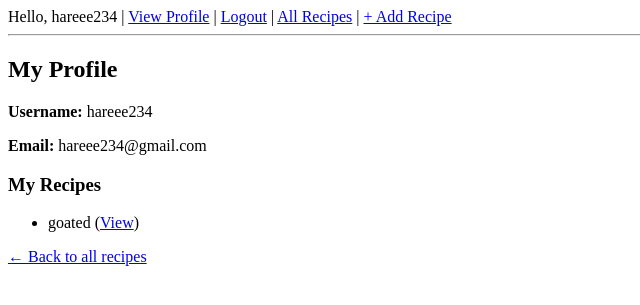
After one commit to tedwu1/Recipe-Maker-Web-App, a Flask app: page /profile in a window 1280 px wide. The commit adds this page. Shown: the top 305 px of the page, without its empty margins (0-640 px from the left). Run offline with Flask 3, Linux system fonts and the light colour scheme; a user stored in the database is signed in.

Commit message:
implemented usecase 11: Users can view their own profile, including their submitted recipes

```diff
--- a/app/routes.py
+++ b/app/routes.py
@@ -10,18 +10,19 @@ from werkzeug.security import generate_password_hash, check_password_hash
 from . import app, db
 from .models import User, Recipe
 
+# helper to get current user
 def get_current_user():
     uid = session.get("user_id")
     return User.query.get(uid) if uid else None
 
-# Home route
+# Home
 @app.route("/")
 def home():
     user = get_current_user()
     return render_template("base.html", user=user)
 
 # Login
-@app.route("/login", methods=["GET", "POST"])
+@app.route("/login", methods=["GET","POST"])
 def login():
     if request.method == "POST":
         email = request.form.get("email", "").strip()
@@ -35,7 +36,7 @@ def login():
     return render_template("login.html")
 
 # Register
-@app.route("/register", methods=["GET", "POST"])
+@app.route("/register", methods=["GET","POST"])
 def register():
     if request.method == "POST":
         username = request.form.get("username", "").strip()
@@ -44,14 +45,11 @@ def register():
         if not (username and email and password):
             flash("All fields are required.", "danger")
             return render_template("register.html")
-        if User.query.filter((User.username == username) | (User.email == email)).first():
+        if User.query.filter((User.username==username)|(User.email==email)).first():
             flash("Username or email already exists.", "warning")
             return render_template("register.html")
-        new = User(
-            username=username,
-            email=email,
-            password=generate_password_hash(password)
-        )
+        new = User(username=username, email=email,
+                   password=generate_password_hash(password))
         db.session.add(new)
         db.session.commit()
         flash("Account created! Please log in.", "success")
@@ -65,7 +63,7 @@ def logout():
     flash("Logged out.", "info")
     return redirect(url_for("home"))
 
-# List all recipes
+# List recipes
 @app.route("/recipes")
 def recipes():
     user = get_current_user()
@@ -73,17 +71,17 @@ def recipes():
     return render_template("recipes.html", recipes=all_recipes, user=user)
 
 # Add recipe
-@app.route("/recipes/add", methods=["GET", "POST"])
+@app.route("/recipes/add", methods=["GET","POST"])
 def add_recipe():
     user = get_current_user()
     if not user:
         flash("You must be logged in to add a recipe.", "danger")
         return redirect(url_for("login"))
     if request.method == "POST":
-        title = request.form.get("title", "").strip()
-        description = request.form.get("description", "").strip()
-        ingredients = request.form.get("ingredients", "").strip()
-        instructions = request.form.get("instructions", "").strip()
+        title = request.form.get("title","" ).strip()
+        description = request.form.get("description","" ).strip()
+        ingredients = request.form.get("ingredients","" ).strip()
+        instructions = request.form.get("instructions","" ).strip()
         if not (title and description and ingredients and instructions):
             flash("All fields are required.", "danger")
             return render_template("add_recipe.html", user=user)
@@ -101,48 +99,50 @@ def add_recipe():
     return render_template("add_recipe.html", user=user)
 
 # Edit recipe
-@app.route('/recipes/edit/<int:recipe_id>', methods=['GET', 'POST'])
+@app.route('/recipes/edit/<int:recipe_id>', methods=['GET','POST'])
 def edit_recipe(recipe_id):
-    user = get_current_user()
+    user = get_current_user(); recipe = Recipe.query.get_or_404(recipe_id)
     if not user:
-        flash("You must be logged in to edit a recipe.", "danger")
-        return redirect(url_for('login'))
-    recipe = Recipe.query.get_or_404(recipe_id)
+        flash("Log in to edit recipes.","danger"); return redirect(url_for('login'))
     if recipe.user_id != user.id:
-        flash("You can only edit your own recipes.", "danger")
+        flash("Only owners can edit.","danger"); return redirect(url_for('recipes'))
+    if request.method=='POST':
+        recipe.title = request.form.get('title','').strip()
+        recipe.description = request.form.get('description','').strip()
+        recipe.ingredients = request.form.get('ingredients','').strip()
+        recipe.instructions = request.form.get('instructions','').strip()
+        if not all([recipe.title,recipe.description,recipe.ingredients,recipe.instructions]):
+            flash("All fields required.","danger")
+            return render_template('edit_recipe.html',user=user,recipe=recipe)
+        db.session.commit(); flash("Recipe updated!","success")
         return redirect(url_for('recipes'))
-    if request.method == 'POST':
-        recipe.title = request.form.get('title', '').strip()
-        recipe.description = request.form.get('description', '').strip()
-        recipe.ingredients = request.form.get('ingredients', '').strip()
-        recipe.instructions = request.form.get('instructions', '').strip()
-        if not (recipe.title and recipe.description and recipe.ingredients and recipe.instructions):
-            flash("All fields are required.", "danger")
-            return render_template('edit_recipe.html', user=user, recipe=recipe)
-        db.session.commit()
-        flash("Recipe updated!", "success")
-        return redirect(url_for('recipes'))
-    return render_template('edit_recipe.html', user=user, recipe=recipe)
+    return render_template('edit_recipe.html',user=user,recipe=recipe)
 
 # Delete recipe
 @app.route('/recipes/delete/<int:recipe_id>', methods=['POST'])
 def delete_recipe(recipe_id):
-    user = get_current_user()
-    recipe = Recipe.query.get_or_404(recipe_id)
+    user = get_current_user(); recipe = Recipe.query.get_or_404(recipe_id)
     if not user or recipe.user_id != user.id:
-        flash("You can only delete your own recipes.", "danger")
-        return redirect(url_for("recipes"))
-    db.session.delete(recipe)
-    db.session.commit()
-    flash("Recipe deleted.", "info")
-    return redirect(url_for("recipes"))
+        flash("Only owners can delete.","danger"); return redirect(url_for('recipes'))
+    db.session.delete(recipe); db.session.commit(); flash("Recipe deleted.","info")
+    return redirect(url_for('recipes'))
 
-# View single recipe (public)
+# View recipe (public)
 @app.route('/recipes/<int:recipe_id>')
 def view_recipe(recipe_id):
+    user = get_current_user(); recipe = Recipe.query.get_or_404(recipe_id)
+    return render_template('view_recipe.html',recipe=recipe,user=user)
+
+# View profile (user-only)
+@app.route('/profile')
+def profile():
     user = get_current_user()
-    recipe = Recipe.query.get_or_404(recipe_id)
-    return render_template('view_recipe.html', recipe=recipe, user=user)
+    if not user:
+        flash("You must be logged in to view your profile.","danger")
+        return redirect(url_for('login'))
+    # fetch user's recipes
+    my_recipes = Recipe.query.filter_by(user_id=user.id).all()
+    return render_template('profile.html', user=user, recipes=my_recipes)
 
 # 404 handler
 @app.errorhandler(404)
--- a/app/templates/base.html
+++ b/app/templates/base.html
@@ -8,15 +8,14 @@
   <nav>
     {% if user %}
       Hello, {{ user.username }} |
+      <a href="{{ url_for('profile') }}">View Profile</a> |
       <a href="{{ url_for('logout') }}">Logout</a>
     {% else %}
       <a href="{{ url_for('login') }}">Login</a> |
       <a href="{{ url_for('register') }}">Register</a>
     {% endif %}
     | <a href="{{ url_for('recipes') }}">All Recipes</a>
-    {% if user %}
-      | <a href="{{ url_for('add_recipe') }}">+ Add Recipe</a>
-    {% endif %}
+    {% if user %}| <a href="{{ url_for('add_recipe') }}">+ Add Recipe</a>{% endif %}
   </nav>
   <hr>
 
--- /dev/null
+++ b/app/templates/profile.html
@@ -0,0 +1,24 @@
+{% extends "base.html" %}
+{% block title %}My Profile{% endblock %}
+
+{% block content %}
+  <h2>My Profile</h2>
+  <p><strong>Username:</strong> {{ user.username }}</p>
+  <p><strong>Email:</strong> {{ user.email }}</p>
+
+  <h3>My Recipes</h3>
+  {% if recipes %}
+    <ul>
+      {% for recipe in recipes %}
+        <li>
+          {{ recipe.title }}
+          (<a href="{{ url_for('view_recipe', recipe_id=recipe.id) }}">View</a>)
+        </li>
+      {% endfor %}
+    </ul>
+  {% else %}
+    <p>You haven’t added any recipes yet.</p>
+  {% endif %}
+
+  <a href="{{ url_for('recipes') }}">← Back to all recipes</a>
+{% endblock %}
```
Also changed, not shown: app/templates/recipes.html (+1 -6 lines).
